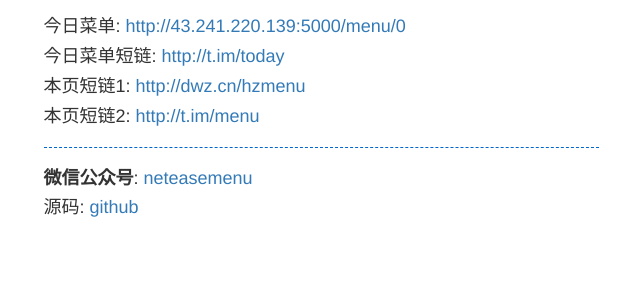
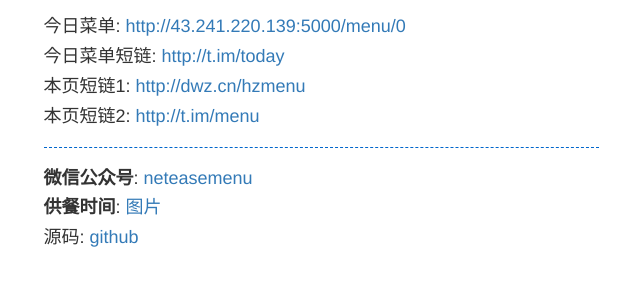
Before and after one commit to arcsun/neteaseMenu, a Flask app: template templates/menu.html in a window 1280 px wide. Shown: the part 325-625 px from the top of the page, without its empty margins (319-959 px from the left). Run offline with Flask 2, Linux system fonts and the light colour scheme; the template is opened without the code that fills it, so the values that code supplies are empty; some libraries are stand-ins or nearby versions.

Commit message:
添加时间表

```diff
--- a/templates/menu.html
+++ b/templates/menu.html
@@ -49,6 +49,7 @@
 
             <hr style="height:1px;border:none;border-top:1px dashed #0066CC;" />
             <h4><b>微信公众号</b>: <a href="http://i4.tietuku.com/31ba2c25ff98efdf.jpg">neteasemenu</a></h4>
+            <h4><b>供餐时间</b>: <a href="http://i4.tietuku.com/6b439c74e67d5336.jpg">图片</a></h4>
             <h4>源码: <a href="https://github.com/arcsun/neteaseMenu">github</a></h4>
 		</div>
 
```
